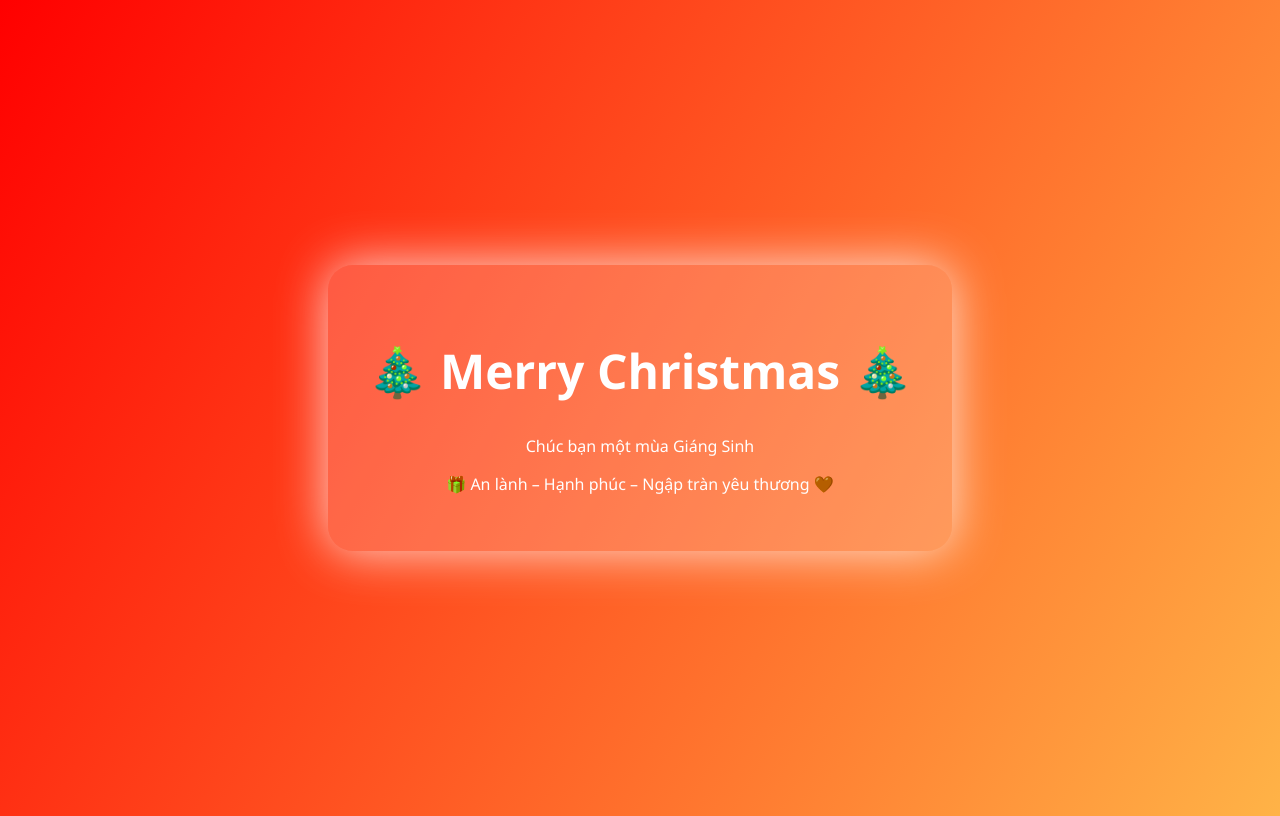
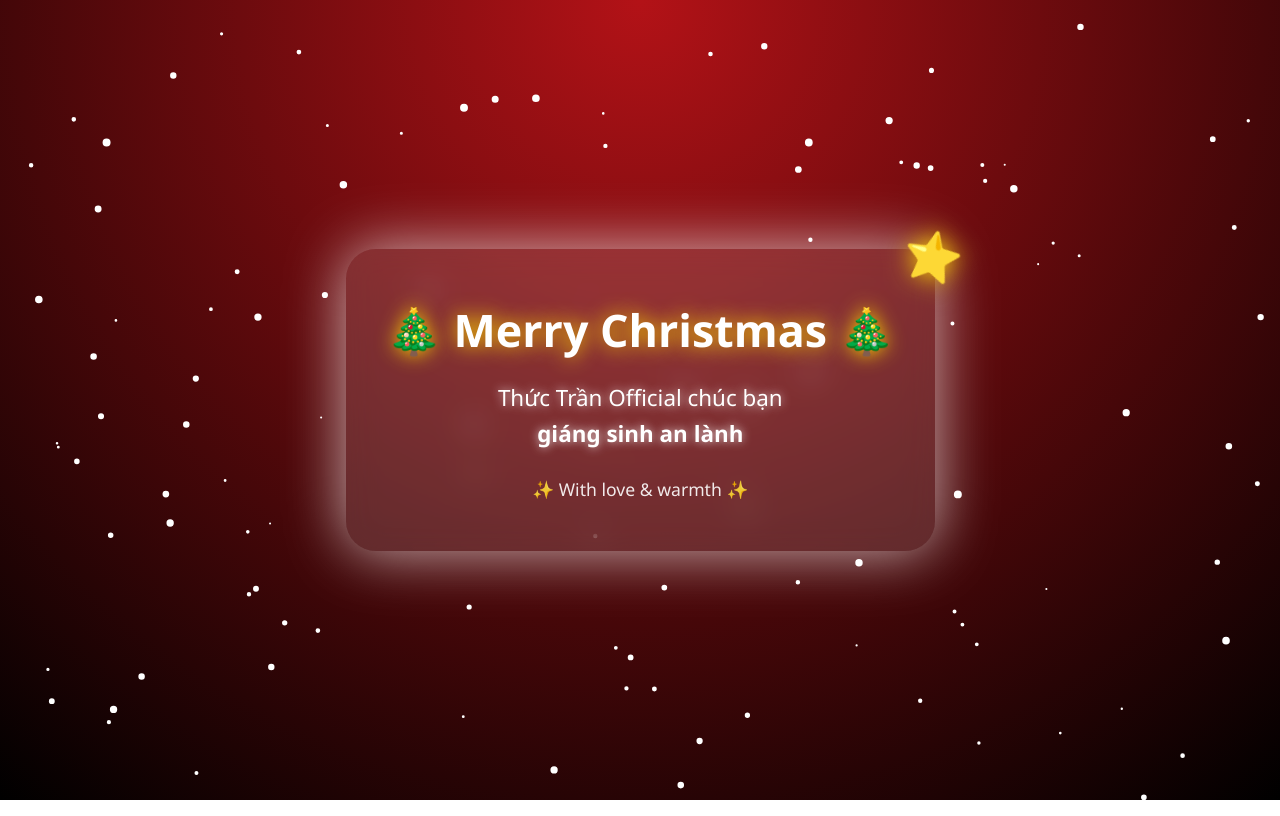
Before and after one commit to thuctran443355-pixel/christmas-qr, a plain HTML site: page card.html in a window 1280 px wide. Drawn offline with Linux system fonts and the light colour scheme.

Commit message:
Add files via upload

```diff
--- a/card.html
+++ b/card.html
@@ -2,48 +2,151 @@
 <html lang="vi">
 <head>
   <meta charset="UTF-8">
-  <title>🎁 Merry Christmas 🎄</title>
+  <title>🎄 Merry Christmas 🎁</title>
+  <meta name="viewport" content="width=device-width, initial-scale=1.0">
+
   <style>
+    * {
+      margin: 0;
+      padding: 0;
+      box-sizing: border-box;
+      font-family: 'Segoe UI', sans-serif;
+    }
+
     body {
-      background: linear-gradient(120deg, #ff0000, #ffb347);
       height: 100vh;
+      background: radial-gradient(circle at top, #b31217, #000);
       display: flex;
       justify-content: center;
       align-items: center;
-      font-family: 'Segoe UI';
+      overflow: hidden;
       color: white;
-      text-align: center;
-      animation: bg 6s infinite alternate;
-    }
-
-    @keyframes bg {
-      0% { filter: hue-rotate(0deg); }
-      100% { filter: hue-rotate(40deg); }
     }
 
     .card {
-      background: rgba(255,255,255,0.2);
-      padding: 40px;
-      border-radius: 25px;
-      box-shadow: 0 0 50px rgba(255,255,255,0.8);
+      position: relative;
+      background: rgba(255, 255, 255, 0.15);
+      padding: 50px 40px;
+      border-radius: 30px;
+      backdrop-filter: blur(15px);
+      text-align: center;
+      box-shadow: 0 0 60px rgba(255, 255, 255, 0.7);
       animation: pop 1.5s ease;
     }
 
     @keyframes pop {
-      from { transform: scale(0); }
-      to { transform: scale(1); }
+      from {
+        transform: scale(0) rotate(-10deg);
+        opacity: 0;
+      }
+      to {
+        transform: scale(1) rotate(0);
+        opacity: 1;
+      }
     }
 
     h1 {
+      font-size: 2.8rem;
+      margin-bottom: 20px;
+      text-shadow: 0 0 20px gold;
+    }
+
+    p {
+      font-size: 1.4rem;
+      line-height: 1.6;
+      text-shadow: 0 0 10px rgba(255,255,255,0.8);
+    }
+
+    .from {
+      margin-top: 25px;
+      font-size: 1.1rem;
+      opacity: 0.9;
+    }
+
+    .star {
+      position: absolute;
+      top: -25px;
+      right: -25px;
       font-size: 3rem;
+      animation: spin 6s linear infinite;
+      color: gold;
+      text-shadow: 0 0 25px gold;
+    }
+
+    @keyframes spin {
+      from { transform: rotate(0); }
+      to { transform: rotate(360deg); }
+    }
+
+    canvas {
+      position: fixed;
+      top: 0;
+      left: 0;
+      pointer-events: none;
     }
   </style>
 </head>
 <body>
+
+  <canvas id="snow"></canvas>
+
   <div class="card">
+    <div class="star">⭐</div>
     <h1>🎄 Merry Christmas 🎄</h1>
-    <p>Chúc bạn một mùa Giáng Sinh</p>
-    <p>🎁 An lành – Hạnh phúc – Ngập tràn yêu thương ❤️</p>
+    <p>
+      Thức Trần Official chúc bạn<br>
+      <strong>giáng sinh an lành</strong>
+    </p>
+    <div class="from">✨ With love & warmth ✨</div>
   </div>
+
+  <script>
+    // Snow effect
+    const canvas = document.getElementById("snow");
+    const ctx = canvas.getContext("2d");
+
+    canvas.width = window.innerWidth;
+    canvas.height = window.innerHeight;
+
+    let flakes = [];
+
+    for (let i = 0; i < 120; i++) {
+      flakes.push({
+        x: Math.random() * canvas.width,
+        y: Math.random() * canvas.height,
+        r: Math.random() * 3 + 1,
+        d: Math.random() + 1
+      });
+    }
+
+    function drawSnow() {
+      ctx.clearRect(0, 0, canvas.width, canvas.height);
+      ctx.fillStyle = "white";
+      ctx.beginPath();
+      flakes.forEach(f => {
+        ctx.moveTo(f.x, f.y);
+        ctx.arc(f.x, f.y, f.r, 0, Math.PI * 2);
+      });
+      ctx.fill();
+      moveSnow();
+    }
+
+    let angle = 0;
+    function moveSnow() {
+      angle += 0.01;
+      flakes.forEach(f => {
+        f.y += Math.pow(f.d, 2) + 0.5;
+        f.x += Math.sin(angle) * 0.4;
+
+        if (f.y > canvas.height) {
+          f.y = 0;
+          f.x = Math.random() * canvas.width;
+        }
+      });
+    }
+
+    setInterval(drawSnow, 30);
+  </script>
+
 </body>
 </html>
```
